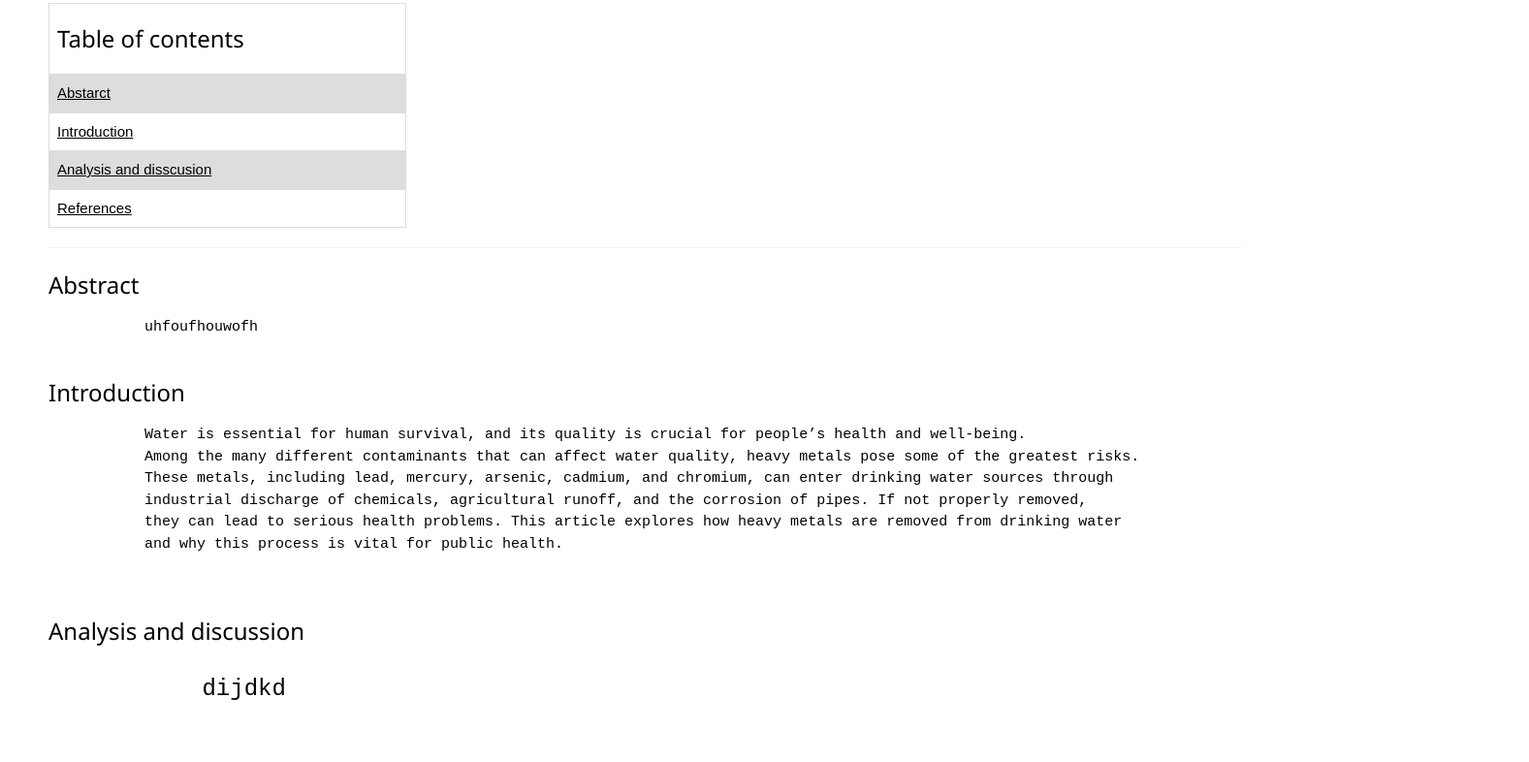
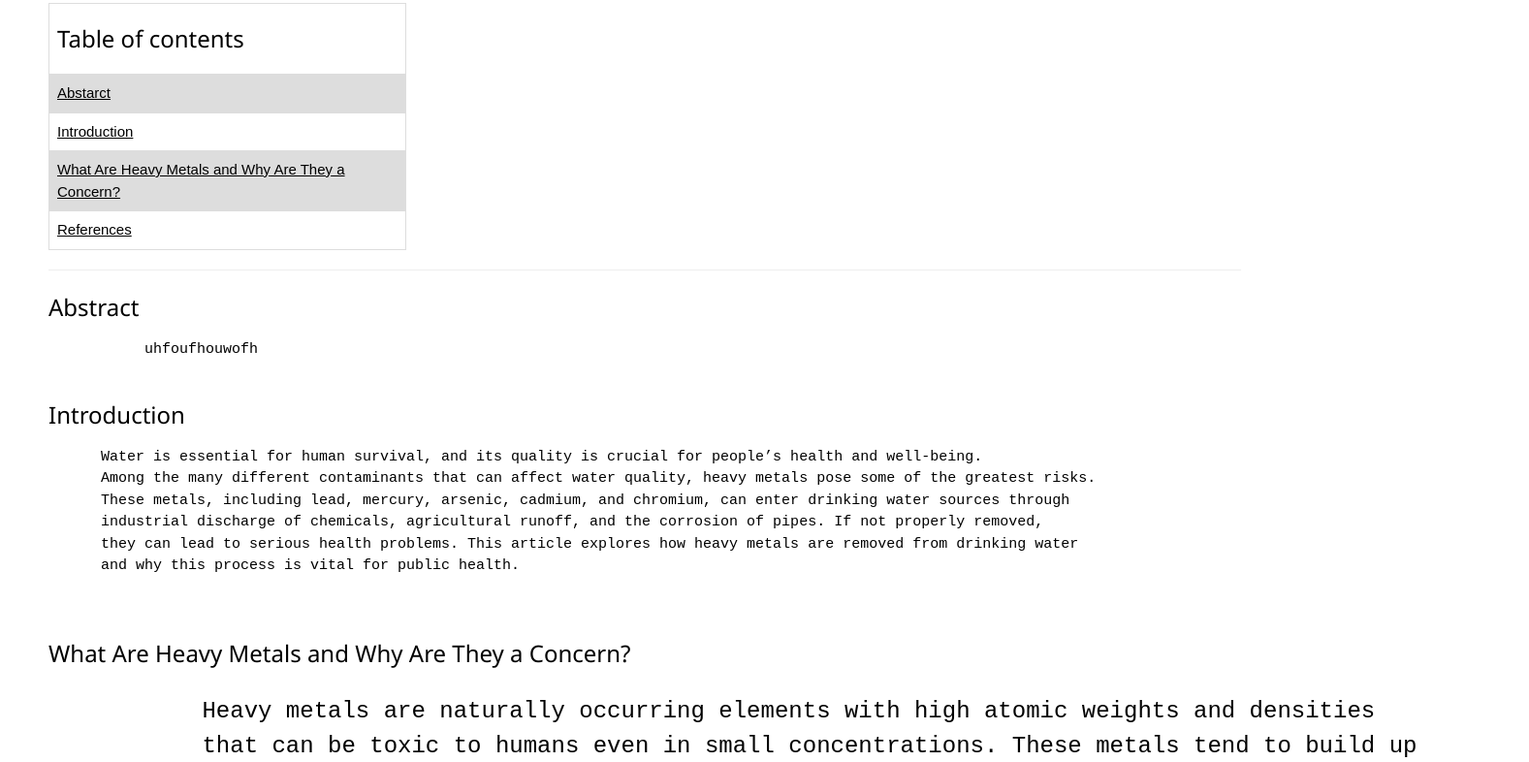
Before and after one commit to FEPSFY6742429/FY6742429, a plain HTML site: page index.html in a window 1280 px wide. Shown: the part 543-1329 px from the top of the page at 97% size, 1577 px wide, since content can reach past the window. Drawn offline with nearby package versions, Linux system fonts and the light colour scheme.

Commit message:
Update index.html

```diff
--- a/index.html
+++ b/index.html
@@ -60,7 +60,7 @@
            <td><a href="#Introduction">Introduction</td>
          </tr>
          <tr>
-           <td><a href="#Analysis and disscusion">Analysis and disscusion</td>
+           <td><a href="#What Are Heavy Metals and Why Are They a Concern?">What Are Heavy Metals and Why Are They a Concern?</td>
          </tr>
          <tr>
            <td><a href="#References">References</td>
@@ -88,10 +88,22 @@
          </pre>
        </p>
 
-       <h3 id=”Analysis and discussion”>Analysis and discussion</h
+       <h3 id=”What Are Heavy Metals and Why Are They a Concern?”>What Are Heavy Metals and Why Are They a Concern?</h>
        <p>
          <pre>
-           dijdkd
+           Heavy metals are naturally occurring elements with high atomic weights and densities
+           that can be toxic to humans even in small concentrations. These metals tend to build up
+           in the body over time, leading to potential poisoning. Lead is particularly harmful to
+           children and can cause developmental delays, learning difficulties, and behavioural problems.
+           Arsenic is linked to skin, lung, and bladder cancer, while cadmium exposure can lead to
+           kidney damage and bone loss (ATSDR, 2019). Given these severe health risks, the removal of
+           heavy metals from drinking water is crucial.
+
+           The presence of heavy metals in drinking water can happen from various sources. Industrial
+           activities such as mining and manufacturing, agricultural practices involving pesticides
+           and fertilizers, and the aging infrastructure of water supply systems, where old pipes leach
+           metals like lead, are all contributors (Kümmerer et al., 2017). Water treatment systems must be
+           equipped to remove or reduce these harmful substances.
          </pre>
        </p>
 
```
Lines whose indentation alone changed are shown as unchanged.
